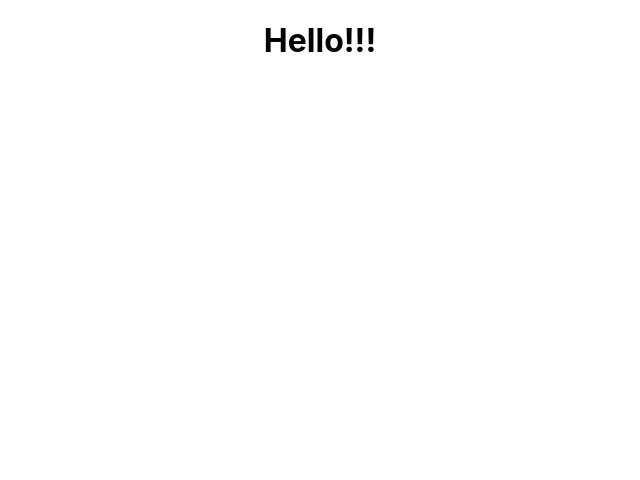
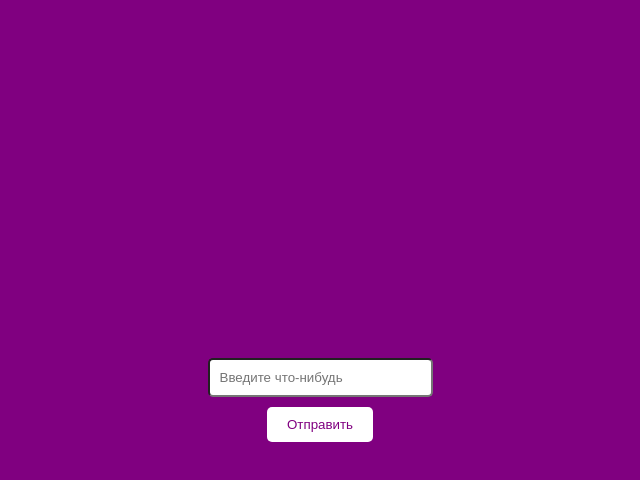
Before and after one commit to wladekwaldek/passmanager-pwa, a React (Create React App) app: page / in a window 1280 px wide. Shown: the top 480 px of the page, without its empty margins (320-960 px from the left). Built offline with nearby package versions, Linux system fonts and the light colour scheme.

Commit message:
welcomepage

```diff
--- a/package.json
+++ b/package.json
@@ -6,10 +6,12 @@
     "@testing-library/jest-dom": "^5.17.0",
     "@testing-library/react": "^13.4.0",
     "@testing-library/user-event": "^13.5.0",
+    "formik": "^2.4.5",
     "react": "^18.2.0",
     "react-dom": "^18.2.0",
     "react-scripts": "5.0.1",
-    "web-vitals": "^2.1.4"
+    "web-vitals": "^2.1.4",
+    "yup": "^1.3.2"
   },
   "scripts": {
     "start": "react-scripts start",
--- a/src/App.js
+++ b/src/App.js
@@ -1,11 +1,12 @@
 import logo from "./logo.svg";
 import "./App.css";
+import WelcomePage from "./components/WelcomePage";
 
 function App() {
   return (
-    <div className="App">
-      <h1>Hello!!!</h1>
-    </div>
+    <>
+      <WelcomePage />
+    </>
   );
 }
 
--- /dev/null
+++ b/src/components/WelcomePage.jsx
@@ -0,0 +1,75 @@
+import React from "react";
+import { Formik, Field, Form, ErrorMessage } from "formik";
+import * as Yup from "yup";
+
+const validationSchema = Yup.object().shape({
+  inputValue: Yup.string().required("Поле обязательно для заполнения"),
+});
+
+const WelcomePage = () => {
+  const initialValues = {
+    inputValue: "",
+  };
+
+  const handleSubmit = (values) => {
+    // Здесь вы можете выполнить логику обработки отправки формы
+    console.log(values);
+  };
+
+  return (
+    <div
+      style={{
+        background: "purple",
+        height: "100vh",
+        display: "flex",
+        justifyContent: "center",
+        alignItems: "center",
+      }}
+    >
+      <Formik
+        initialValues={initialValues}
+        validationSchema={validationSchema}
+        onSubmit={handleSubmit}
+      >
+        <Form
+          style={{
+            display: "flex",
+            flexDirection: "column",
+            alignItems: "center",
+          }}
+        >
+          <Field
+            type="text"
+            name="inputValue"
+            placeholder="Введите что-нибудь"
+            style={{
+              padding: "10px",
+              borderRadius: "5px",
+              width: "100%",
+            }}
+          />
+          <ErrorMessage
+            name="inputValue"
+            component="div"
+            style={{ color: "white" }}
+          />
+          <button
+            type="submit"
+            style={{
+              marginTop: "10px",
+              padding: "10px 20px",
+              background: "white",
+              color: "purple",
+              border: "none",
+              borderRadius: "5px",
+            }}
+          >
+            Отправить
+          </button>
+        </Form>
+      </Formik>
+    </div>
+  );
+};
+
+export default WelcomePage;
```
Also changed, not shown: 1 other file (tests, documents, lock files or other folders).
